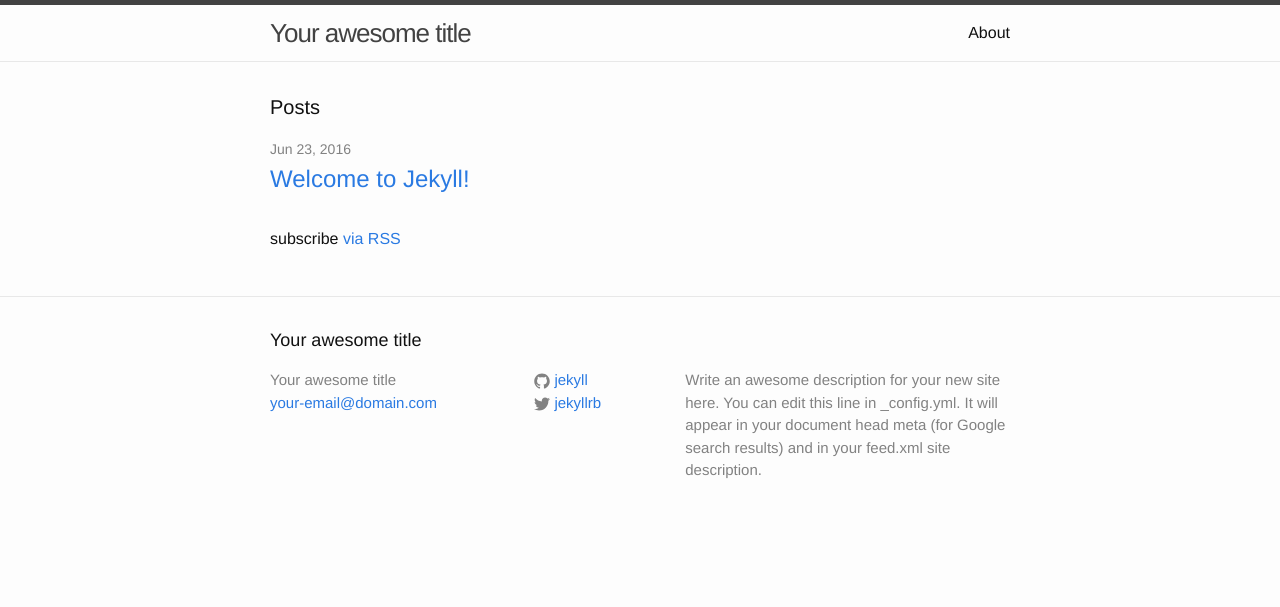
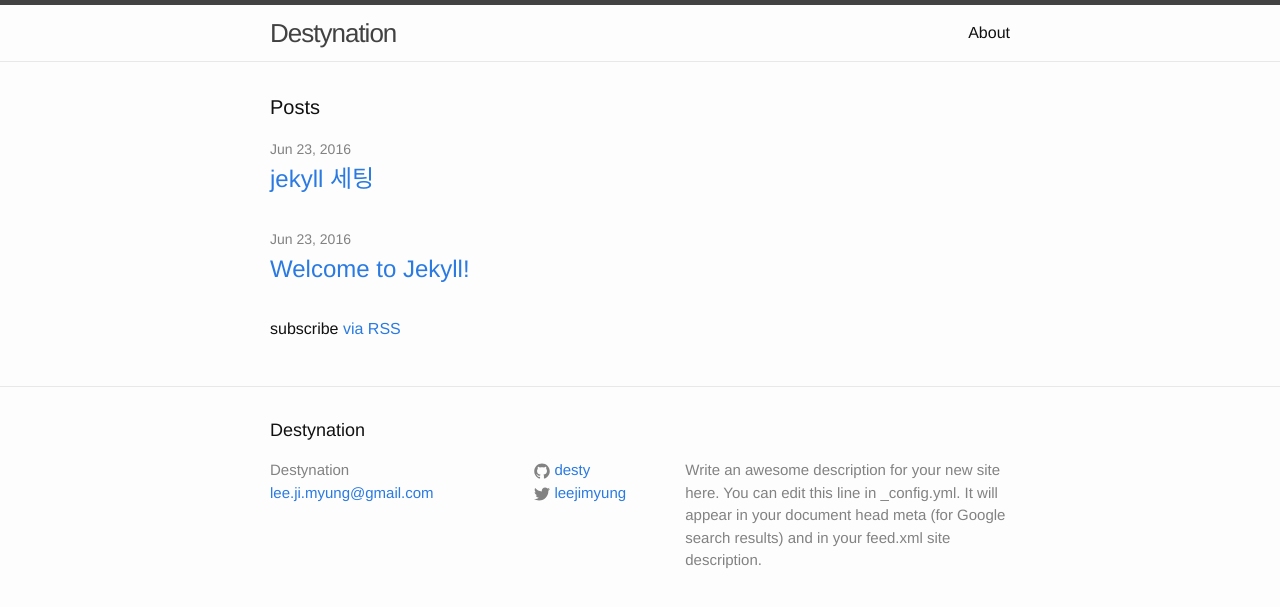
Before and after one commit to desty/desty.github.io, a Jekyll site: the page built from index.html, in a window 1280 px wide. Shown: the top 607 px of the page. Built offline with Jekyll 4.4.1, drawn with Linux system fonts in a browser that asks for light colours.

Commit message:
[POST] jekyll 세팅

```diff
--- a/_config.yml
+++ b/_config.yml
@@ -6,16 +6,16 @@
 # 'jekyll serve'. If you change this file, please restart the server process.
 
 # Site settings
-title: Your awesome title
-email: your-email@domain.com
+title: Destynation
+email: lee.ji.myung@gmail.com
 description: > # this means to ignore newlines until "baseurl:"
   Write an awesome description for your new site here. You can edit this
   line in _config.yml. It will appear in your document head meta (for
   Google search results) and in your feed.xml site description.
 baseurl: "" # the subpath of your site, e.g. /blog
-url: "http://yourdomain.com" # the base hostname & protocol for your site
-twitter_username: jekyllrb
-github_username:  jekyll
+url: "https://desty.github.io" # the base hostname & protocol for your site
+twitter_username: leejimyung
+github_username:  desty
 
 # Build settings
 markdown: kramdown
```
Also changed, not shown: _posts/2016-06-23-setting-jekyll-github.markdown (added, +15 -0 lines).
